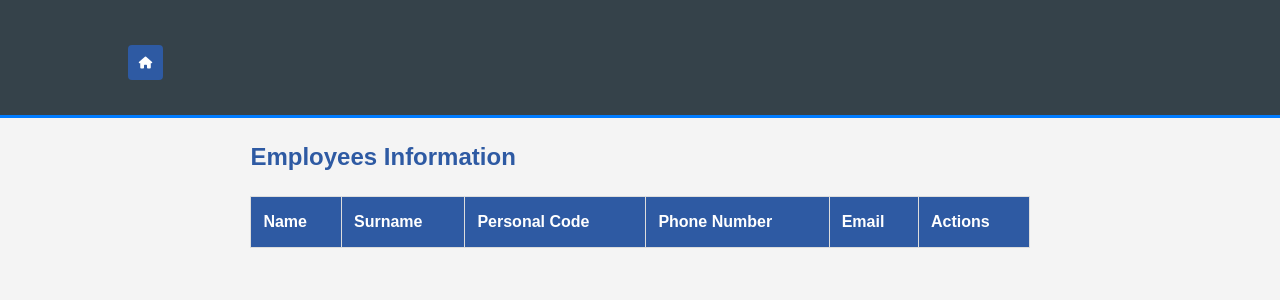
After one commit to anastasijaOstrovska/ProjektuLab, a Flask app: page /employees in a window 1280 px wide. The commit adds this page. Shown: the top 300 px of the page. Run offline with Flask 3, Linux system fonts and the light colour scheme; the visitor is signed in with stand-in values (Sample User, id 1); data that the repository does not hold is empty; some libraries are stand-ins or nearby versions.

Commit message:
Implement user session management and enhance navigation
- Added Flask-Session for session handling with a 10-minute timeout.
- Introduced login_required decorator to protect routes.
- Updated routes for user registration and login to manage sessions.
- Created new templates for employees, machines, and materials.
- Enhanced navigation in base.html and main.html with a logout option.
- Improved styling for buttons and tables in various templates.
- Cleaned up session files on application startup.

```diff
--- a/flaskProj/app.py
+++ b/flaskProj/app.py
@@ -7,9 +7,21 @@ import optimize
 import random
 from decimal import Decimal
 import math
+from functools import wraps
+from datetime import timedelta
+from flask_session import Session
 
 app = Flask(__name__)
-load_dotenv('/var/www/ProjektuLab/flaskProj/pswd.env') #,verbose=True
+load_dotenv('/var/www/ProjektuLab/flaskProj/pswd.env')
+
+# Настройки сессии
+app.config['SESSION_TYPE'] = 'filesystem'
+app.config['PERMANENT_SESSION_LIFETIME'] = timedelta(minutes=10)
+app.config['SESSION_FILE_DIR'] = os.path.join(app.root_path, 'flask_session')  # Папка для хранения сессий
+app.secret_key = os.getenv('APP_SECRET_KEY')
+
+# Инициализация Flask-Session
+Session(app)
 
 # Database connection
 app.config['MYSQL_HOST'] = os.getenv('MYSQL_HOST')
@@ -21,9 +33,24 @@ app.secret_key = os.getenv('APP_SECRET_KEY')
 
 mysql = MySQL(app)
 
+def login_required(f):
+    @wraps(f)
+    def decorated_function(*args, **kwargs):
+        if 'username' not in session:
+            return redirect(url_for('login'))
+        return f(*args, **kwargs)
+    return decorated_function
+
 @app.route('/')
 def home():
+    if 'username' in session:
+        return redirect(url_for('main'))
     return render_template('home.html')
+
+@app.route('/main')
+@login_required
+def main():
+    return render_template('main.html')
 
 @app.route('/register', methods=['GET', 'POST'])
 def register():
@@ -40,10 +67,11 @@ def register():
         hashed_password = generate_password_hash(password)
         cursor = mysql.connection.cursor()
         try:
-#	    cursor.execute("INSERT INTO users (username, password, production_id) VALUES (%s, %s, %i)", (username, hashed_password, 1))
             cursor.execute("INSERT INTO users (username, password, production_id) VALUES (%s, %s, %s)", (username, hashed_password, 1))
             mysql.connection.commit()
-            return redirect(url_for('login'))
+            session['username'] = username  # Добавляем пользователя в сессию
+            session.permanent = True
+            return redirect(url_for('main'))  # Перенаправляем на main
         except Exception as e:
             return f"Error occurred: {str(e)}"
         finally:
@@ -55,15 +83,23 @@ def login():
     if request.method == 'POST':
         username = request.form['username']
         password = request.form['password']
+
         cursor = mysql.connection.cursor()
         cursor.execute("SELECT password FROM users WHERE username = %s", (username,))
         result = cursor.fetchone()
 
         if result and check_password_hash(result[0], password):
+            session.clear()
             session['username'] = username
-            return redirect(url_for('optimize_books'))
+            session.permanent = True
+            return redirect(url_for('main'))  # Изменено с optimize_books на main
         return 'Invalid username or password.'
     return render_template('login.html')
+
+@app.route('/logout')
+def logout():
+    session.clear()
+    return redirect(url_for('login'))
 
 def calculate_min_budget(books):
     """
@@ -80,9 +116,9 @@ def calculate_days_needed(books, is_max):
     return total_time / 8  # Transpose into days (8 working hours)
 
 @app.route('/optimize_books', methods=['GET', 'POST'])
+@login_required
 def optimize_books():
-    if 'username' not in session:
-        return redirect(url_for('login'))
+    print("Current session:", session)
     cursor = mysql.connection.cursor()
 
         # Fetch all books from the database
@@ -94,7 +130,6 @@ def optimize_books():
         b.selling_price,
         cast(sum(m.cost_per_piece*bm.material_quantity) as decimal(10,2)) as total_material_cost,
         ppb.book_amount_min,
-        ppb.book_amount_max,
         sum(bh.production_time_in_hours) as total_prod_time_in_hours
     FROM books b
     LEFT JOIN book_materials bm ON b.book_id = bm.book_id
@@ -104,7 +139,7 @@ def optimize_books():
     LEFT JOIN book_hardwares bh ON b.book_id =bh.book_id
     LEFT JOIN hardwares h ON bh.hardware_id = h.hardware_id
     WHERE pp.production_plan_id = 1
-    GROUP BY b.book_id,b.name,b.selling_price,ppb.book_amount_min,ppb.book_amount_max,bh.production_time_in_hours
+    GROUP BY b.book_id,b.name,b.selling_price,ppb.book_amount_min,bh.production_time_in_hours
     order by b.name""")
 
 
@@ -123,8 +158,8 @@ def optimize_books():
         'selling_price': book[2] if book[2] is not None else Decimal('0.0'),
         'material_cost': book[3] if book[3] is not None else Decimal('0.0'),
         'min_books': book[4] if book[4] is not None else 0,
-        'max_books': book[5] if book[5] is not None else Decimal('1000.0'),
-        'time_per_book': book[6] if book[6] is not None else Decimal('0.0'),
+        'max_books': 100,  # Hardcoded value
+        'time_per_book': book[5] if book[5] is not None else Decimal('0.0'),
         'machine' : random.randint(0, 3)
     })
     print(books)
@@ -150,15 +185,8 @@ def optimize_books():
 
 
 @app.route('/books', methods=['GET'])
-# Name
-# Selling price
-# Total Time of printing
-#
-# Material total cost
-# Material needed + quantity
+@login_required
 def books():
-    if 'username' not in session:
-        return redirect(url_for('login'))
     cursor = mysql.connection.cursor()
 
     # Fetch all books from the database
@@ -178,6 +206,7 @@ def books():
     return render_template('books.html', books=books)
 
 @app.route('/edit_book/<book_id>', methods=['GET', 'POST'])
+@login_required
 def edit_book(book_id):
     cursor = mysql.connection.cursor()
 
@@ -219,60 +248,134 @@ def edit_book(book_id):
     print(books1, book_id)
     return render_template('edit_book.html', book=books1[0])
 
-@app.route('/edit_opt_param/<book_id>/<production_plan_id>', methods=['GET', 'POST'])
-def edit_opt_param(book_id,production_plan_id):
-    cursor = mysql.connection.cursor()
-
-    # if POST, update
-    if request.method == 'POST':
-        min_books = request.form['min_books']
-        max_books = request.form['max_books']
-
-
-        cursor.execute("""
-            UPDATE production_plan_books
-            SET  book_amount_min = %s, book_amount_max = %s
-            WHERE book_id = %s and production_plan_id = %s;
-        """, (min_books,max_books, book_id, production_plan_id))
-
-        mysql.connection.commit()
-        cursor.close()
-        return redirect(url_for('optimize_books'))
-
-    # if GET show existing data
-    cursor.execute("""SELECT
-                      b.book_id, b.name, ppb.book_amount_min, ppb.book_amount_max, ppb.production_plan_id
-                      FROM production_plan_books ppb
-                      LEFT JOIN books b ON b.book_id = ppb.book_id
-                      where ppb.book_id = %s and ppb.production_plan_id = %s""", (book_id,production_plan_id,))
-    books_list1 = cursor.fetchall()
-    print(books_list1, book_id)
-         # You can now pass these data to your template or further processing
-    books1 = []
-    for book in books_list1:
-
-        books1.append({
-            'id': book[0],
-            'name': book[1],
-            'min_books': book[2],
-            'max_books': book[3],
-            'production_plan_id': book[4]
-        })
-   # cursor.close()
-    print(books1, book_id)
-    return render_template('edit_opt_param.html', book=books1[0])
-
 @app.route('/delete_book/<book_id>', methods=['GET'])
+@login_required
 def delete_book(book_id):
     cursor = mysql.connection.cursor()
 
     # Delete the book from the database
     cursor.execute("DELETE FROM books WHERE book_id = %s", (book_id,))
     mysql.connection.commit()
+
     cursor.close()
 
     # Redirect to the book list page after deletion
     return redirect(url_for('books'))
+
+@app.before_request
+def session_handler():
+    session.permanent = True  # Делаем сессию постоянной
+    app.permanent_session_lifetime = timedelta(minutes=10)  # Устанавливаем время жизни
+
+@app.route('/materials')
+@login_required
+def materials():
+    cursor = mysql.connection.cursor()
+
+    # Получаем список всех материалов с правильными полями из базы
+    cursor.execute("""
+        SELECT
+            material_id,
+            name,
+            quantity,
+            cost_per_piece,
+            type
+        FROM materials
+        ORDER BY name
+    """)
+
+    materials_list = cursor.fetchall()
+    materials = []
+
+    for material in materials_list:
+        materials.append({
+            'id': material[0],
+            'name': material[1],
+            'quantity': material[2],
+            'cost': material[3],
+            'type': material[4]
+        })
+
+    cursor.close()
+    return render_template('materials.html', materials=materials)
+
+@app.route('/employees')
+@login_required
+def employees():
+    cursor = mysql.connection.cursor()
+
+    cursor.execute("""
+        SELECT
+            employee_id,
+            name,
+            surname,
+            personal_code,
+            phone_number,
+            email,
+            user_id
+        FROM employees
+        ORDER BY surname, name
+    """)
+
+    employees_list = cursor.fetchall()
+    employees = []
+
+    for employee in employees_list:
+        employees.append({
+            'id': employee[0],
+            'name': employee[1],
+            'surname': employee[2],
+            'personal_code': employee[3],
+            'phone': employee[4],
+            'email': employee[5],
+            'user_id': employee[6]
+        })
+
+    cursor.close()
+    return render_template('employees.html', employees=employees)
+
+@app.route('/machines')
+@login_required
+def machines():
+    cursor = mysql.connection.cursor()
+
+    cursor.execute("""
+        SELECT
+            hardware_id,
+            name,
+            type,
+            capacity
+        FROM hardwares
+        ORDER BY name
+    """)
+
+    machines_list = cursor.fetchall()
+    machines = []
+
+    for machine in machines_list:
+        machines.append({
+            'id': machine[0],
+            'name': machine[1],
+            'type': machine[2],
+            'capacity': machine[3]
+        })
+
+    cursor.close()
+    return render_template('machines.html', machines=machines)
+
 if __name__ == '__main__':
-    app.run(debug=True)
-    app.run(port=7295)  # Change the port here (e.g., 8080)
+    # Очищаем сессии при запуске
+    session_dir = app.config['SESSION_FILE_DIR']
+    if os.path.exists(session_dir):
+        for f in os.listdir(session_dir):
+            file_path = os.path.join(session_dir, f)
+            try:
+                if os.path.isfile(file_path):
+                    os.unlink(file_path)
+            except Exception as e:
+                print(f'Error deleting session file: {e}')
+
+    # Создаем директорию для сессий, если её нет
+    os.makedirs(session_dir, exist_ok=True)
+
+    app.run(port=8080, debug=True)
--- a/flaskProj/templates/base.html
+++ b/flaskProj/templates/base.html
@@ -8,16 +8,41 @@
     <link rel="stylesheet" href="https://cdnjs.cloudflare.com/ajax/libs/font-awesome/6.0.0-beta3/css/all.min.css">
     <title>{% block title %}BobERP{% endblock %}</title>
 
+    <style>
+        .home-btn {
+            background-color: #2e5aa3;
+            color: white;
+            padding: 8px;
+            border-radius: 4px;
+            text-decoration: none;
+            display: inline-flex;
+            align-items: center;
+            justify-content: center;
+            width: 35px;
+            height: 35px;
+            border: none;
+        }
+
+        .home-btn:hover {
+            background-color: #1c3c73;
+        }
+
+        .nav-buttons {
+            display: flex;
+            gap: 10px;
+            margin-bottom: 20px;
+        }
+    </style>
+
 </head>
 <body>
 <header>
     <nav class="navbar">
         <div class="containerMenu">
-
             <div class="nav-buttons">
-
-                <a href="{{ url_for('books') }}" class="nav-btn">Books</a>
-                <a href="{{ url_for('optimize_books') }}" class="nav-btn">Optimization</a>
+                <a href="{{ url_for('main') }}" class="btn home-btn">
+                    <i class="fas fa-home"></i>
+                </a>
             </div>
         </div>
     </nav>
--- /dev/null
+++ b/flaskProj/templates/employees.html
@@ -0,0 +1,117 @@
+{% extends "base.html" %}
+
+{% block title %}Employees List{% endblock %}
+
+{% block content %}
+<div class="container">
+    <form class="employees-form" method="POST">
+        <h2>Employees Information</h2>
+        <table>
+            <thead>
+            <tr>
+                <th>Name</th>
+                <th>Surname</th>
+                <th>Personal Code</th>
+                <th>Phone Number</th>
+                <th>Email</th>
+                <th>Actions</th>
+            </tr>
+            </thead>
+            <tbody>
+            {% for employee in employees %}
+            <tr>
+                <td>{{ employee.name }}</td>
+                <td>{{ employee.surname }}</td>
+                <td>{{ employee.personal_code }}</td>
+                <td>{{ employee.phone }}</td>
+                <td>{{ employee.email if employee.email else '-' }}</td>
+                <td>
+                    <div class="nav-buttons">
+                        <a href="#" class="btn edit-btn">
+                            <i class="fas fa-edit"></i>
+                        </a>
+                        <a href="#" class="btn delete-btn" onclick="return confirmDelete('{{ employee.name }} {{ employee.surname }}')">
+                            <i class="fas fa-trash-alt"></i>
+                        </a>
+                    </div>
+                </td>
+            </tr>
+            {% endfor %}
+            </tbody>
+        </table>
+    </form>
+</div>
+
+<script>
+    function confirmDelete(employeeName) {
+        return confirm("Are you sure you want to delete " + employeeName + "?");
+    }
+</script>
+
+<style>
+    .container {
+        padding: 20px;
+    }
+
+    table {
+        width: 100%;
+        border-collapse: collapse;
+        margin-top: 20px;
+    }
+
+    th, td {
+        padding: 12px;
+        text-align: left;
+        border-bottom: 1px solid #ddd;
+    }
+
+    th {
+        background-color: #2e5aa3;
+        color: white;
+    }
+
+    tr:hover {
+        background-color: #f5f5f5;
+    }
+
+    .btn {
+        padding: 8px;
+        border-radius: 4px;
+        text-decoration: none;
+        display: inline-flex;
+        align-items: center;
+        justify-content: center;
+        width: 35px;
+        height: 35px;
+        border: none;
+    }
+
+    .edit-btn {
+        background-color: #4CAF50;
+        color: white;
+    }
+
+    .edit-btn:hover {
+        background-color: #45a049;
+    }
+
+    .delete-btn {
+        background-color: #f44336;
+        color: white;
+    }
+
+    .delete-btn:hover {
+        background-color: #da190b;
+    }
+
+    .nav-buttons {
+        display: flex;
+        gap: 10px;
+    }
+
+    h2 {
+        color: #2e5aa3;
+        margin-bottom: 20px;
+    }
+</style>
+{% endblock %}
```
Also changed, not shown: flaskProj/templates/books.html (+38 -13 lines), flaskProj/templates/machines.html (added, +113 -0 lines), flaskProj/templates/main.html (+34 -6 lines), flaskProj/templates/materials.html (added, +115 -0 lines), 2 other files.
